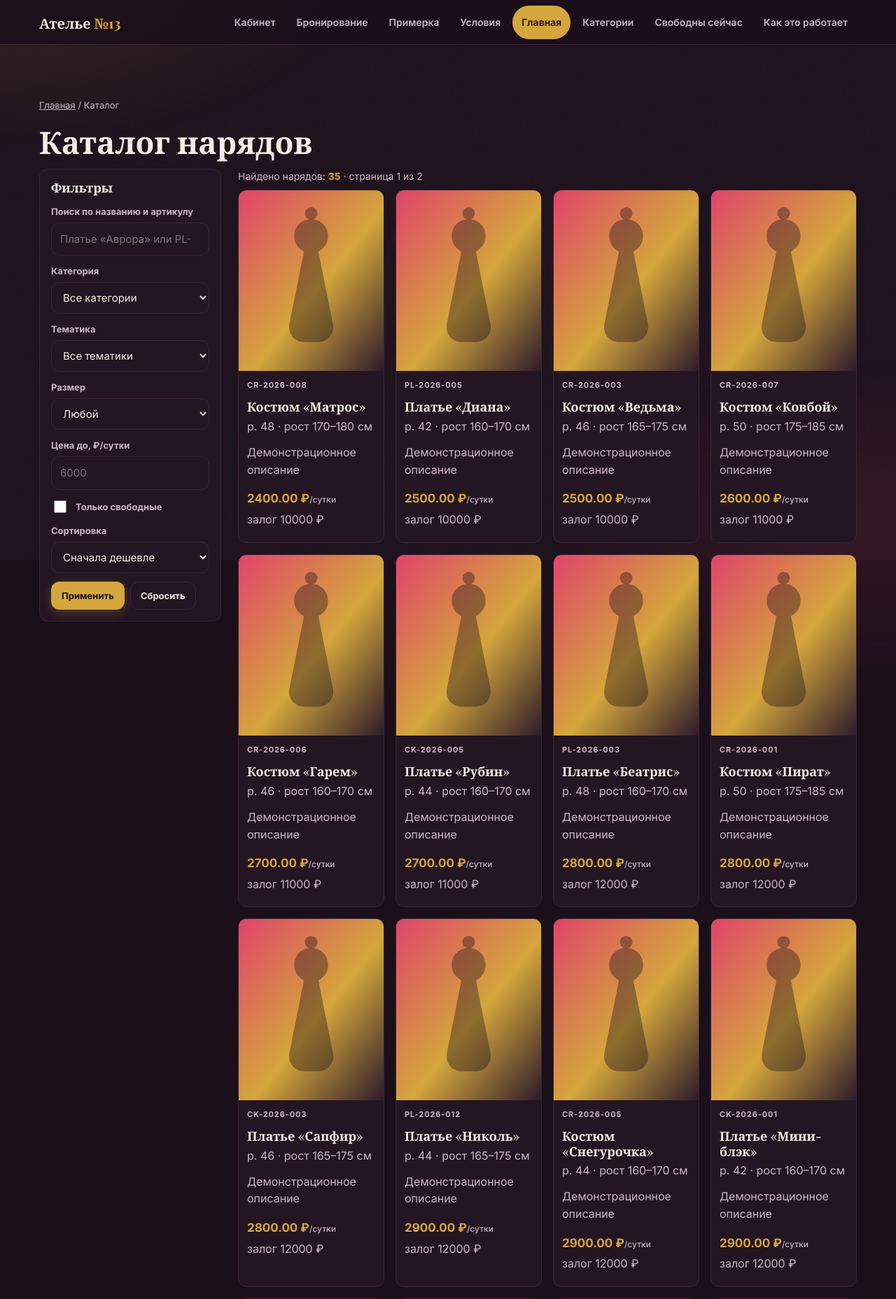
After one commit to BlackCat1-cyber/atelier13, a Django app: page /catalog/ in a window 1280 px wide. The commit adds this page. Shown: the top 1856 px of the page at 70% size. Run offline with Django 5.2, Linux system fonts and the light colour scheme; data comes from the database, SQL or seed files in the repository.

Commit message:
Состояние проекта перед ручным тестированием (занятие 14)
Фиксация рабочей копии, с которой начато тестирование (включая шаблоны страниц). Дальше — только исправления дефектов.

```diff
--- a/app_catalog/urls.py
+++ b/app_catalog/urls.py
@@ -4,4 +4,10 @@ from . import views
 
 urlpatterns = [
     path("", views.home, name="home"),
+    path("catalog/", views.catalog, name="catalog"),
+    path("catalog/<int:pk>/", views.costume, name="costume"),
+    path("terms/", views.terms, name="terms"),
+    path("fitting/", views.fitting, name="fitting"),
+    path("booking/", views.booking, name="booking"),
+    path("account/", views.account, name="account"),
 ]
--- a/app_catalog/views.py
+++ b/app_catalog/views.py
@@ -1,5 +1,8 @@
-from django.db.models import Count
-from django.shortcuts import render
+from decimal import Decimal, InvalidOperation
+
+from django.core.paginator import Paginator
+from django.db.models import Count, Q
+from django.shortcuts import get_object_or_404, render
 
 from .models import Category, Costume, Theme
 
@@ -20,3 +23,148 @@ def home(request):
         "popular": popular,
         "stats": stats,
     })
+
+
+def _filtered(params):
+    qs = Costume.objects.select_related("category", "size_params").prefetch_related("themes")
+    q = (params.get("q") or "").strip()
+    if q:
+        qs = qs.filter(Q(name__icontains=q) | Q(article__icontains=q) | Q(description__icontains=q))
+    if params.get("category"):
+        qs = qs.filter(category_id=params["category"])
+    if params.get("theme"):
+        qs = qs.filter(themes__id=params["theme"])
+    if params.get("size"):
+        qs = qs.filter(size_params__size=params["size"])
+    if params.get("max_price"):
+        try:
+            qs = qs.filter(daily_price__lte=Decimal(params["max_price"]))
+        except InvalidOperation:
+            pass
+    if params.get("available") == "1":
+        qs = qs.filter(status="available")
+    order = {"price_asc": "daily_price", "price_desc": "-daily_price",
+             "name": "name", "size": "size_params__size"}.get(params.get("sort") or "price_asc", "daily_price")
+    return qs.order_by(order).distinct()
+
+
+def catalog(request):
+    qs = _filtered(request.GET)
+    page = Paginator(qs, 20).get_page(request.GET.get("page"))
+    params = request.GET.copy()
+    params.pop("page", None)
+    qs_str = params.urlencode()
+    qs_str = qs_str + "&" if qs_str else ""
+    return render(request, "catalog.html", {
+        "page": page,
+        "qs": qs_str,
+        "categories": Category.objects.all(),
+        "themes": Theme.objects.all(),
+        "sizes": range(38, 63, 2),
+        "cur_q": request.GET.get("q", ""),
+        "cur_category": request.GET.get("category", ""),
+        "cur_theme": request.GET.get("theme", ""),
+        "cur_size": request.GET.get("size", ""),
+        "cur_price": request.GET.get("max_price", ""),
+        "cur_available": request.GET.get("available", ""),
+        "cur_sort": request.GET.get("sort", "price_asc"),
+    })
+
+
+def costume(request, pk):
+    c = get_object_or_404(
+        Costume.objects.select_related("category", "size_params").prefetch_related("themes"), pk=pk)
+    related = (Costume.objects.filter(category=c.category).exclude(pk=c.pk)
+               .select_related("category", "size_params")[:3])
+    completeness = [x.strip() for x in c.completeness.split(",") if x.strip()]
+    return render(request, "costume.html", {
+        "c": c,
+        "related": related,
+        "completeness": completeness,
+    })
+
+def terms(request):
+    return render(request, "terms.html")
+from django.contrib import messages
+from django.shortcuts import redirect
+from datetime import date, timedelta, datetime
+
+
+def fitting(request):
+    if request.method == "POST":
+        fitting_date = request.POST.get("fitting_date")
+        fitting_time = request.POST.get("fitting_time")
+        count = request.POST.get("costume_count")
+        if fitting_date and fitting_time and count:
+            messages.success(request, f"Вы записаны на примерку {fitting_date} в {fitting_time}. Мы свяжемся с вами для подтверждения.")
+            return redirect("fitting")
+        else:
+            messages.error(request, "Заполните все обязательные поля.")
+    today = date.today().isoformat()
+    times = [f"{h:02d}:00" for h in range(10, 20)]
+    return render(request, "fitting.html", {"today": today, "times": times})
+
+def booking(request):
+    costumes = Costume.objects.filter(status="available").order_by("name")
+    costume = None
+    total = None
+    days = 0
+    price = 0
+    deposit = 0
+    today = date.today().isoformat()
+
+    if request.method == "POST":
+        costume_id = request.POST.get("costume_id")
+        start = request.POST.get("start_date")
+        end = request.POST.get("end_date")
+        if costume_id and start and end:
+            try:
+                costume = Costume.objects.get(pk=costume_id)
+                d1 = date.fromisoformat(start)
+                d2 = date.fromisoformat(end)
+                if d2 <= d1:
+                    messages.error(request, "Дата возврата должна быть позже даты начала.")
+                else:
+                    days = (d2 - d1).days
+                    price = int(costume.daily_price)
+                    deposit = int(costume.deposit_amount)
+                    total = days * price + deposit
+                    messages.success(request, f"Бронь оформлена: {days} сут. × {price} ₽ + залог {deposit} ₽ = {total} ₽")
+            except Costume.DoesNotExist:
+                messages.error(request, "Наряд не найден.")
+            except ValueError:
+                messages.error(request, "Неверный формат даты.")
+        else:
+            messages.error(request, "Заполните все обязательные поля.")
+    return render(request, "booking.html", {
+        "costumes": costumes,
+        "costume": costume,
+        "today": today,
+        "total": total,
+        "days": days,
+        "price": price,
+        "deposit": deposit,
+    })
+def account(request):
+    user_name = "Гость"
+    user_email = ""
+    user_phone = ""
+    bookings = []
+
+    if request.method == "POST":
+        user_name = request.POST.get("name", "Гость")
+        user_email = request.POST.get("email", "")
+        user_phone = request.POST.get("phone", "")
+        messages.success(request, "Профиль обновлён.")
+
+    bookings = [
+        {"costume": "Платье «Аврора»", "start": "2026-11-25", "end": "2026-11-27", "days": 2, "total": 8000},
+        {"costume": "Смокинг «Джеймс»", "start": "2026-12-01", "end": "2026-12-03", "days": 2, "total": 7000},
+    ]
+
+    return render(request, "account.html", {
+        "user_name": user_name,
+        "user_email": user_email,
+        "user_phone": user_phone,
+        "bookings": bookings,
+    })
--- a/core/settings.py
+++ b/core/settings.py
@@ -119,7 +119,7 @@ USE_TZ = True
 # Static files (CSS, JavaScript, Images)
 # https://docs.djangoproject.com/en/6.1/howto/static-files/
 
-STATIC_URL = 'static/'
+STATIC_URL = '/static/'
 
 
 # Email
--- a/static/css/style.css
+++ b/static/css/style.css
@@ -1,9 +1,5 @@
-:root{
-  --bg:#1B0F1A;--sf:#241522;--ov:#2E1B2B;--ln:#3A2436;--ink:#F5EDE3;--mu:#CBB6C6;
-  --gd:#D4A63C;--gdi:#1B0F1A;--gdt:#D4A63C;--cm:#E0446A;--ok:#7FD8A0;--wn:#FFC66E;--er:#FF7A93;--inf:#8FB8FF;
-  --r:12px;--u:8px;--wrap:1200px;
-  --disp:"Playfair Display",Georgia,serif;--txt:"Inter",system-ui,Arial,sans-serif;
-}
+
+:root{--bg:#1B0F1A;--sf:#241522;--ov:#2E1B2B;--ln:#3A2436;--ink:#F5EDE3;--mu:#CBB6C6;--gd:#D4A63C;--gdi:#1B0F1A;--gdt:#D4A63C;--cm:#E0446A;--ok:#7FD8A0;--wn:#FFC66E;--er:#FF7A93;--inf:#8FB8FF;--r:12px;--u:8px;--wrap:1200px;--disp:"Playfair Display",Georgia,serif;--txt:"Inter",system-ui,Arial,sans-serif}
 *,*::before,*::after{box-sizing:border-box}
 html{scroll-behavior:smooth}
 body{margin:0;font-family:var(--txt);font-size:16px;line-height:1.55;color:var(--ink);background:var(--bg);overflow-x:hidden}
@@ -37,7 +33,7 @@ p{margin:0 0 var(--u)}
 .nav ul{display:flex;gap:4px;list-style:none;margin:0;padding:0}
 .nav a{display:block;padding:12px;min-height:44px;color:var(--mu);text-decoration:none;font-weight:600;font-size:14px;border-radius:999px;border:1px solid transparent}
 .nav a:hover{color:var(--ink);border-color:var(--ln)}
-.nav a[aria-current="page"]{background:var(--gd);color:var(--gdi)}
+.nav a[aria-current=page]{background:var(--gd);color:var(--gdi)}
 .nav-check{position:absolute;left:-9999px;width:1px;height:1px}
 .burger{display:none;flex-direction:column;justify-content:center;gap:5px;width:44px;height:44px;border:1px solid var(--ln);border-radius:10px;background:var(--sf);cursor:pointer;margin-left:auto}
 .burger span{display:block;height:2px;width:20px;margin:0 auto;background:var(--ink);transition:transform .2s,opacity .2s}
@@ -45,7 +41,7 @@ p{margin:0 0 var(--u)}
 .nav-check:checked ~ .burger span:nth-child(1){transform:translateY(7px) rotate(45deg)}
 .nav-check:checked ~ .burger span:nth-child(2){opacity:0}
 .nav-check:checked ~ .burger span:nth-child(3){transform:translateY(-7px) rotate(-45deg)}
-main{padding-top:calc(64px + var(--u)*3);padding-bottom:calc(var(--u)*6)}
+main{padding-top:calc(64px + var(--u)*6);padding-bottom:calc(var(--u)*6)}
 .btn{display:inline-flex;align-items:center;justify-content:center;min-height:44px;padding:10px 20px;border-radius:var(--r);border:1px solid transparent;background:var(--gd);color:var(--gdi);font:inherit;font-weight:700;font-size:15px;text-decoration:none;cursor:pointer;transition:transform .12s,filter .2s;box-shadow:0 4px 14px color-mix(in srgb,var(--gd) 30%,transparent)}
 .btn:hover{filter:brightness(1.1);transform:translateY(-1px)}
 .btn:active{transform:translateY(1px);filter:brightness(.92)}
@@ -83,11 +79,51 @@ main{padding-top:calc(64px + var(--u)*3);padding-bottom:calc(var(--u)*6)}
 .site-footer ul{list-style:none;margin:0;padding:0;display:grid;gap:6px}
 .site-footer a{color:var(--mu);text-decoration:none}
 .site-footer a:hover{color:var(--gdt)}
-@media (min-width:1024px){.grid{grid-template-columns:repeat(4,minmax(0,1fr))}}
-@media (max-width:1023px){
-  .burger{display:flex}
-  .nav{position:fixed;top:64px;right:0;bottom:0;width:min(320px,86vw);margin:0;background:var(--ov);border-left:1px solid var(--ln);transform:translateX(102%);transition:transform .25s;padding:calc(var(--u)*2);overflow-y:auto}
-  .nav-check:checked ~ .nav{transform:none}
-  .nav ul{flex-direction:column;gap:6px}
-  .nav a{border-radius:var(--r)}
-}
+.btn-small{min-height:40px;padding:8px 14px;font-size:13px}
+.card-photo{display:block}
+.card-body h3 a{color:var(--ink);text-decoration:none}
+.card-body h3 a:hover{color:var(--gdt)}
+.crumbs{font-size:13px;color:var(--mu);margin-bottom:var(--u)}
+.crumbs a{color:var(--mu)}
+.crumbs a:hover{color:var(--gdt)}
+input,select,textarea{font:inherit;font-size:15px;color:var(--ink);background:var(--sf);border:1px solid var(--ln);border-radius:var(--r);padding:11px 12px;min-height:44px;width:100%}
+input:hover,select:hover{border-color:var(--gd)}
+input:focus,select:focus{outline:none;border-color:var(--gd);box-shadow:0 0 0 3px color-mix(in srgb,var(--gd) 28%,transparent)}
+input[type="checkbox"]{width:18px;height:18px;min-height:0;accent-color:var(--gd)}
+.field-row{margin-bottom:calc(var(--u)*1.5)}
+.field-row label{display:block;font-size:13px;font-weight:700;color:var(--mu);margin-bottom:6px}
+.field-row.check{display:flex;align-items:center;gap:10px}
+.field-row.check label{margin:0}
+.catalog-layout{display:grid;gap:calc(var(--u)*3);grid-template-columns:1fr}
+.filters{border:1px solid var(--ln);border-radius:var(--r);background:var(--sf);padding:calc(var(--u)*2);align-self:start}
+.filters-title{font-size:18px;margin-top:0}
+.filters-actions{display:flex;gap:8px;flex-wrap:wrap}
+.result-line{color:var(--mu);font-size:14px;margin-bottom:var(--u)}
+.result-line span{color:var(--gdt);font-weight:700}
+.grid-3{grid-template-columns:repeat(auto-fill,minmax(min(240px,100%),1fr))}
+.pager{display:flex;gap:8px;align-items:center;flex-wrap:wrap;margin-top:calc(var(--u)*2)}
+.pager-cur{min-width:40px;min-height:40px;display:grid;place-items:center;border-radius:var(--r);background:var(--gd);color:var(--gdi);font-weight:700}
+.detail{display:grid;gap:calc(var(--u)*3);grid-template-columns:1fr}
+.detail-main{border-radius:var(--r);border:1px solid var(--ln);aspect-ratio:4/5;object-fit:cover;width:100%}
+.thumbs{display:grid;grid-template-columns:repeat(3,1fr);gap:8px;margin-top:8px}
+.thumbs img{border-radius:8px;border:1px solid var(--ln);aspect-ratio:4/5;object-fit:cover;width:100%}
+.detail-price{font-family:var(--disp);font-size:28px;font-weight:700;color:var(--gdt)}
+.detail-price span{font-size:14px;color:var(--mu);font-family:var(--txt);font-weight:500}
+.deposit{margin-left:12px}
+.params{display:grid;grid-template-columns:repeat(auto-fit,minmax(140px,1fr));gap:8px;margin:0 0 var(--u)}
+.params div{border:1px solid var(--ln);border-radius:8px;padding:8px 12px;background:var(--ov)}
+.params dt{font-size:12px;color:var(--mu)}
+.params dd{margin:0;font-weight:700}
+.chips{display:flex;flex-wrap:wrap;gap:8px;list-style:none;margin:0 0 var(--u);padding:0}
+.chips li{padding:6px 12px;border:1px solid var(--ln);border-radius:999px;background:var(--ov);font-size:13px}
+.note-inf{color:var(--inf);border-color:color-mix(in srgb,var(--inf) 45%,var(--ln));background:color-mix(in srgb,var(--inf) 10%,var(--sf))}
+@media (min-width:768px){.detail{grid-template-columns:minmax(0,7fr) minmax(0,5fr)}}
+@media (min-width:1024px){.catalog-layout{grid-template-columns:260px minmax(0,1fr)}.grid-3{grid-template-columns:repeat(3,minmax(0,1fr))}.grid{grid-template-columns:repeat(4,minmax(0,1fr))}}
+@media (max-width:1023px){.burger{display:flex}.nav{position:fixed;top:64px;right:0;bottom:0;width:min(320px,86vw);margin:0;background:var(--ov);border-left:1px solid var(--ln);transform:translateX(102%);transition:transform .25s;padding:calc(var(--u)*2);overflow-y:auto}.nav-check:checked ~ .nav{transform:none}.nav ul{flex-direction:column;gap:6px}.nav a{border-radius:var(--r)}}
+.account-layout{display:grid;gap:calc(var(--u)*3);grid-template-columns:1fr}
+.profile-section,.bookings-section{border:1px solid var(--ln);border-radius:var(--r);background:var(--sf);padding:calc(var(--u)*2)}
+.bookings-list{display:grid;gap:calc(var(--u)*1.5)}
+.booking-card{border:1px solid var(--ln);border-radius:8px;padding:calc(var(--u)*1.5);background:var(--ov)}
+@media (min-width:768px){.account-layout{grid-template-columns:1fr 1fr}}
+h1{margin-top:calc(var(--u)*2)}
+main{padding-top:140px !important}
--- /dev/null
+++ b/templates/_card.html
@@ -0,0 +1,14 @@
+{% load static %}
+<article class="card">
+  <a class="card-photo" href="{% url 'costume' c.id %}">
+    <img src="{% static 'img/poster.svg' %}" alt="{{ c.name }} — {{ c.category.name }}, размер {{ c.size_params.size }}" width="600" height="750" loading="lazy">
+  </a>
+  <div class="card-body">
+    <p class="card-article">{{ c.article }}</p>
+    <h3><a href="{% url 'costume' c.id %}">{{ c.name }}</a></h3>
+    <p class="muted">р. {{ c.size_params.size }} · рост {{ c.size_params.height_from }}–{{ c.size_params.height_to }} см</p>
+    <p class="muted">{{ c.description|truncatechars:70 }}</p>
+    <p class="card-price">{{ c.daily_price|floatformat:2 }} ₽<span>/сутки</span></p>
+    <p class="muted">залог {{ c.deposit_amount|floatformat:0 }} ₽</p>
+  </div>
+</article>
--- a/templates/base.html
+++ b/templates/base.html
@@ -19,6 +19,10 @@
     <label class="burger" for="nav-check"><span></span><span></span><span></span></label>
     <nav class="nav" id="siteNav" aria-label="Основная навигация">
       <ul>
+        <li><a href="{% url 'account' %}">Кабинет</a></li>
+        <li><a href="{% url 'booking' %}">Бронирование</a></li>
+        <li><a href="{% url 'fitting' %}">Примерка</a></li>
+        <li><a href="{% url 'terms' %}">Условия</a></li>
         <li><a href="{% url 'home' %}" aria-current="page">Главная</a></li>
         <li><a href="#cats">Категории</a></li>
         <li><a href="#popular">Свободны сейчас</a></li>
--- /dev/null
+++ b/templates/catalog.html
@@ -0,0 +1,75 @@
+{% extends "base.html" %}
+{% block title %}Каталог нарядов · Ателье №13{% endblock %}
+{% block content %}
+<nav class="crumbs" aria-label="Хлебные крошки"><a href="{% url 'home' %}">Главная</a> / <span>Каталог</span></nav>
+<h1>Каталог нарядов</h1>
+<div class="catalog-layout">
+  <form class="filters" method="get" action="{% url 'catalog' %}">
+    <h2 class="filters-title">Фильтры</h2>
+    <div class="field-row">
+      <label for="f-q">Поиск по названию и артикулу</label>
+      <input type="search" id="f-q" name="q" value="{{ cur_q }}" placeholder="Платье «Аврора» или PL-2026-001">
+    </div>
+    <div class="field-row">
+      <label for="f-category">Категория</label>
+      <select id="f-category" name="category">
+        <option value="">Все категории</option>
+        {% for cat in categories %}<option value="{{ cat.id }}" {% if cur_category == cat.id|stringformat:"s" %}selected{% endif %}>{{ cat.name }}</option>{% endfor %}
+      </select>
+    </div>
+    <div class="field-row">
+      <label for="f-theme">Тематика</label>
+      <select id="f-theme" name="theme">
+        <option value="">Все тематики</option>
+        {% for t in themes %}<option value="{{ t.id }}" {% if cur_theme == t.id|stringformat:"s" %}selected{% endif %}>{{ t.name }}</option>{% endfor %}
+      </select>
+    </div>
+    <div class="field-row">
+      <label for="f-size">Размер</label>
+      <select id="f-size" name="size">
+        <option value="">Любой</option>
+        {% for s in sizes %}<option value="{{ s }}" {% if cur_size == s|stringformat:"s" %}selected{% endif %}>{{ s }}</option>{% endfor %}
+      </select>
+    </div>
+    <div class="field-row">
+      <label for="f-price">Цена до, ₽/сутки</label>
+      <input type="number" id="f-price" name="max_price" min="0" step="100" value="{{ cur_price }}" placeholder="6000">
+    </div>
+    <div class="field-row check">
+      <input type="checkbox" id="f-available" name="available" value="1" {% if cur_available == "1" %}checked{% endif %}>
+      <label for="f-available">Только свободные</label>
+    </div>
+    <div class="field-row">
+      <label for="f-sort">Сортировка</label>
+      <select id="f-sort" name="sort">
+        <option value="price_asc" {% if cur_sort == "price_asc" %}selected{% endif %}>Сначала дешевле</option>
+        <option value="price_desc" {% if cur_sort == "price_desc" %}selected{% endif %}>Сначала дороже</option>
+        <option value="name" {% if cur_sort == "name" %}selected{% endif %}>По названию</option>
+        <option value="size" {% if cur_sort == "size" %}selected{% endif %}>По размеру</option>
+      </select>
+    </div>
+    <div class="filters-actions">
+      <button class="btn btn-small" type="submit">Применить</button>
+      <a class="btn btn-ghost btn-small" href="{% url 'catalog' %}">Сбросить</a>
+    </div>
+  </form>
+  <div class="catalog-main">
+    <p class="result-line">Найдено нарядов: <span>{{ page.paginator.count }}</span> · страница {{ page.number }} из {{ page.paginator.num_pages }}</p>
+    <div class="grid grid-3">
+      {% for c in page.object_list %}{% include "_card.html" %}{% empty %}
+      <p class="empty">Под фильтр ничего не попало.</p>
+      {% endfor %}
+    </div>
+    {% if page.paginator.num_pages > 1 %}
+    <nav class="pager" aria-label="Страницы каталога">
+      {% if page.has_previous %}<a class="btn btn-ghost btn-small" href="{% url 'catalog' %}?{{ qs }}page={{ page.previous_page_number }}">Назад</a>{% endif %}
+      {% for n in page.paginator.page_range %}
+        {% if n == page.number %}<span class="pager-cur" aria-current="page">{{ n }}</span>
+        {% elif n > page.number|add:"-3" and n < page.number|add:"3" %}<a class="btn btn-ghost btn-small" href="{% url 'catalog' %}?{{ qs }}page={{ n }}">{{ n }}</a>{% endif %}
+      {% endfor %}
+      {% if page.has_next %}<a class="btn btn-ghost btn-small" href="{% url 'catalog' %}?{{ qs }}page={{ page.next_page_number }}">Вперёд</a>{% endif %}
+    </nav>
+    {% endif %}
+  </div>
+</div>
+{% endblock %}
```
Also changed, not shown: templates/account.html (added, +54 -0 lines), templates/booking.html (added, +51 -0 lines), templates/costume.html (added, +44 -0 lines), templates/fitting.html (added, +39 -0 lines), templates/home.html (+4 -18 lines), templates/terms.html (added, +28 -0 lines), static/img/poster.svg.
